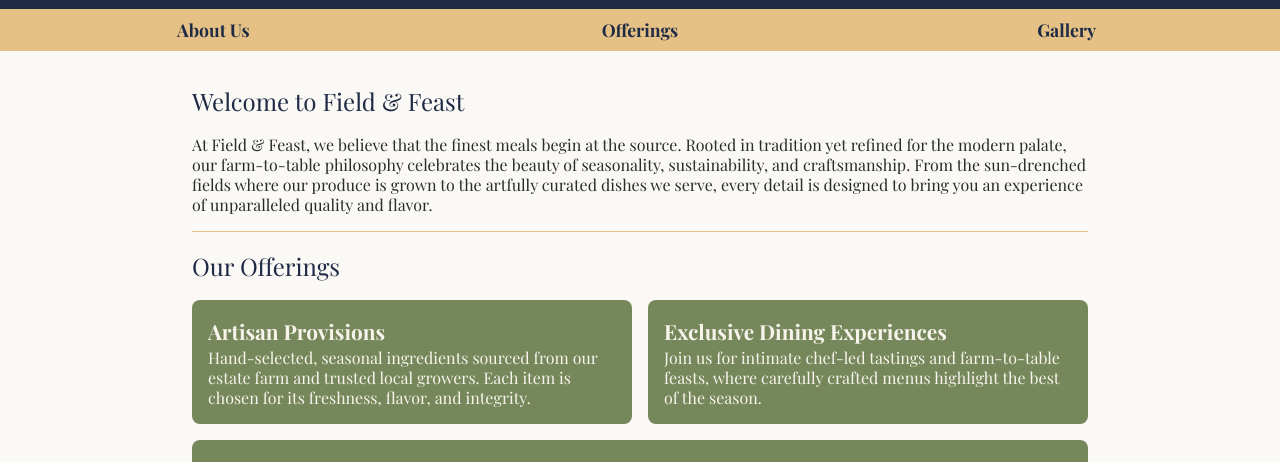
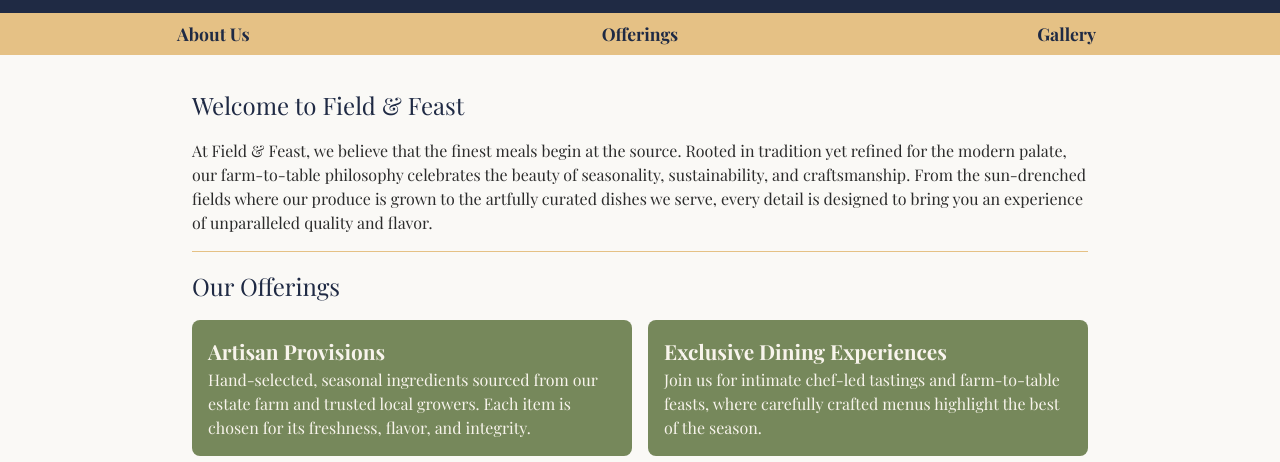
Before and after one commit to jlongo27/fieldandfeast, a plain HTML site: page index.html in a window 1280 px wide. Shown: the part 299-761 px from the top of the page. Drawn offline with nearby package versions, Linux system fonts and the light colour scheme; a web font is replaced by a local one.

Commit message:
changed line height

```diff
--- a/styles.css
+++ b/styles.css
@@ -142,7 +142,7 @@ h2{
 p{
     font-size: 1rem;
     font-style:normal;
-    line-height: 1.25;
+    line-height: 1.5;
 }
 
 main {
```
